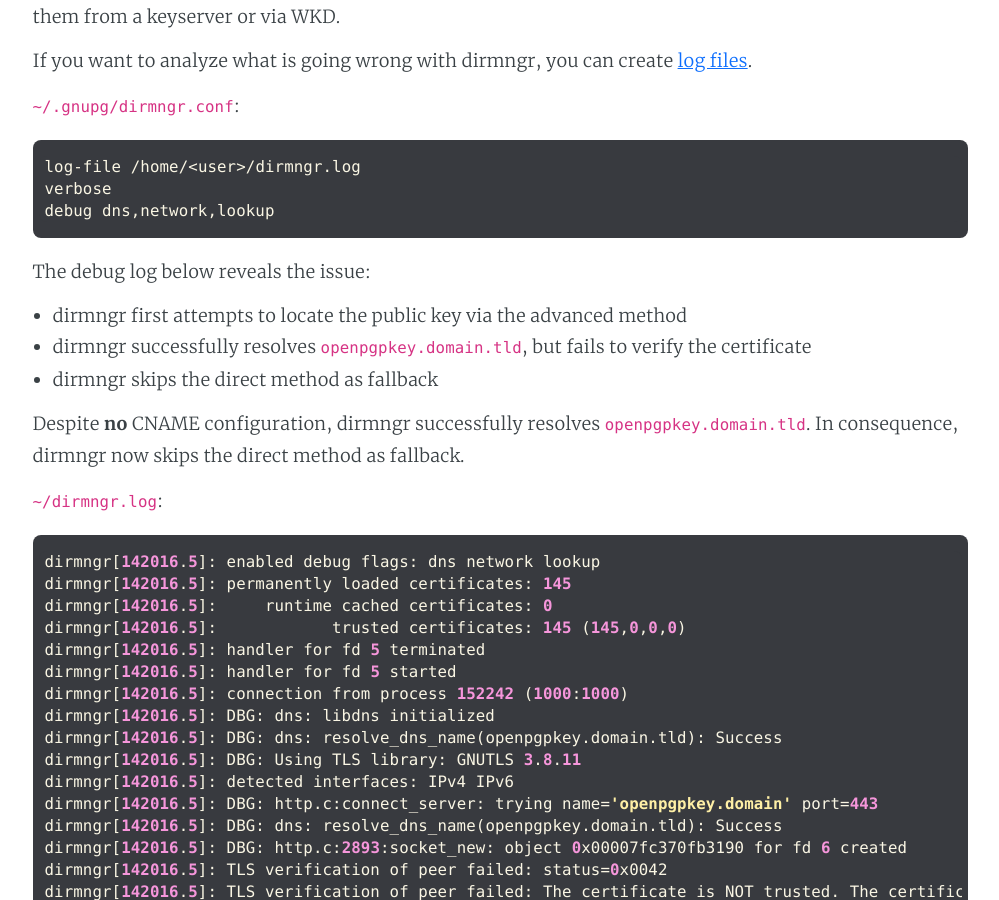
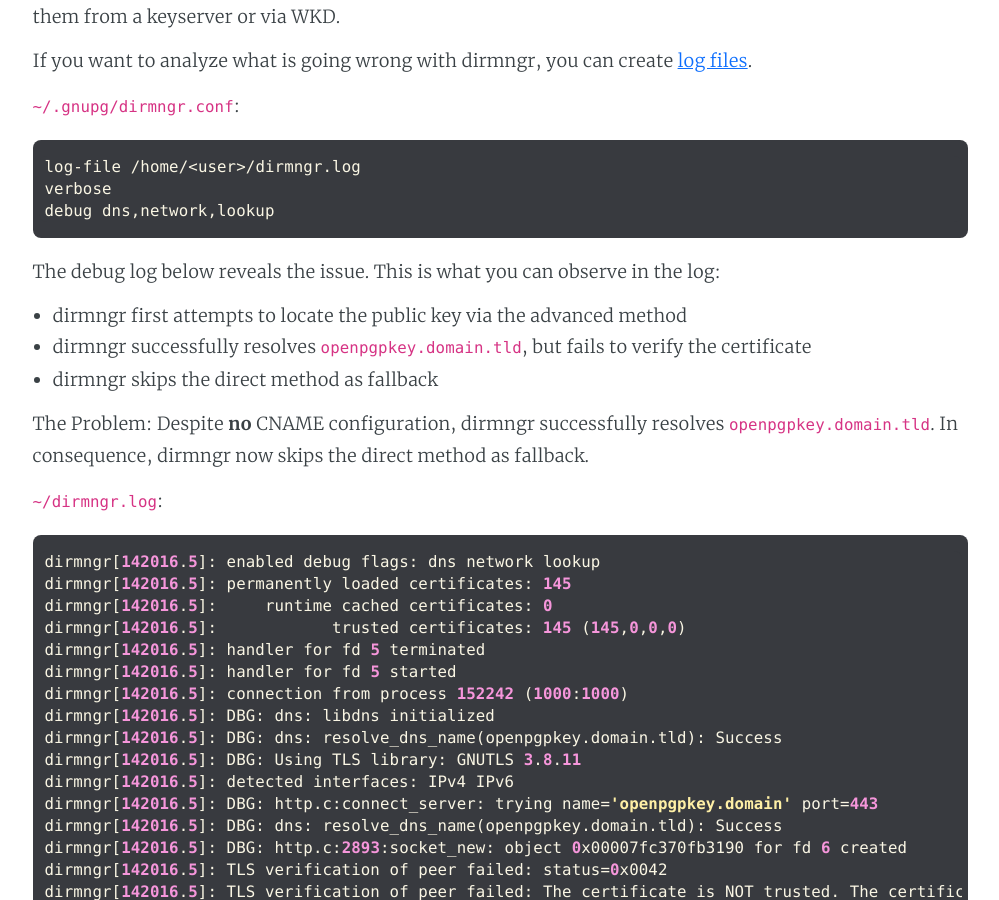
Before and after one commit to Tooa/tooa.github.io, a Jekyll site: the page built from _posts/2026-02-01-gpg-wdk-key-discovery.md, in a window 1280 px wide and 900 px high, scrolled down 1371 px. Shown: the whole window, without its empty margins (140-1139 px from the left). Built offline with Jekyll 4.4.1, drawn with Linux system fonts in a browser that asks for light colours.

Commit message:
docs(blog): update blog post

````diff
--- a/_posts/2026-02-01-gpg-wdk-key-discovery.md
+++ b/_posts/2026-02-01-gpg-wdk-key-discovery.md
@@ -51,13 +51,13 @@ verbose
 debug dns,network,lookup
 ```
 
-The debug log below reveals the issue:
+The debug log below reveals the issue. This is what you can observe in the log:
 
 - dirmngr first attempts to locate the public key via the advanced method
 - dirmngr successfully resolves `openpgpkey.domain.tld`, but fails to verify the certificate
 - dirmngr skips the direct method as fallback
 
-Despite **no** CNAME configuration, dirmngr successfully resolves `openpgpkey.domain.tld`. In consequence, dirmngr now skips the direct method as fallback.
+The Problem: Despite **no** CNAME configuration, dirmngr successfully resolves `openpgpkey.domain.tld`. In consequence, dirmngr now skips the direct method as fallback.
 
 
 `~/dirmngr.log`:
````
